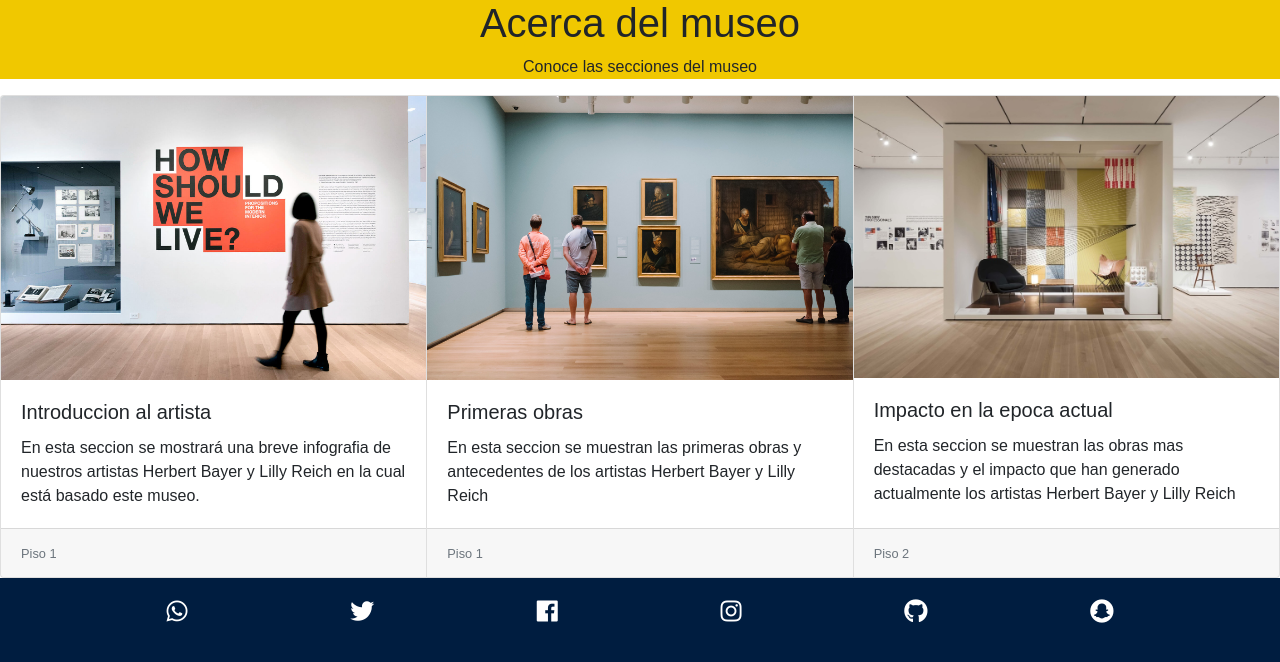
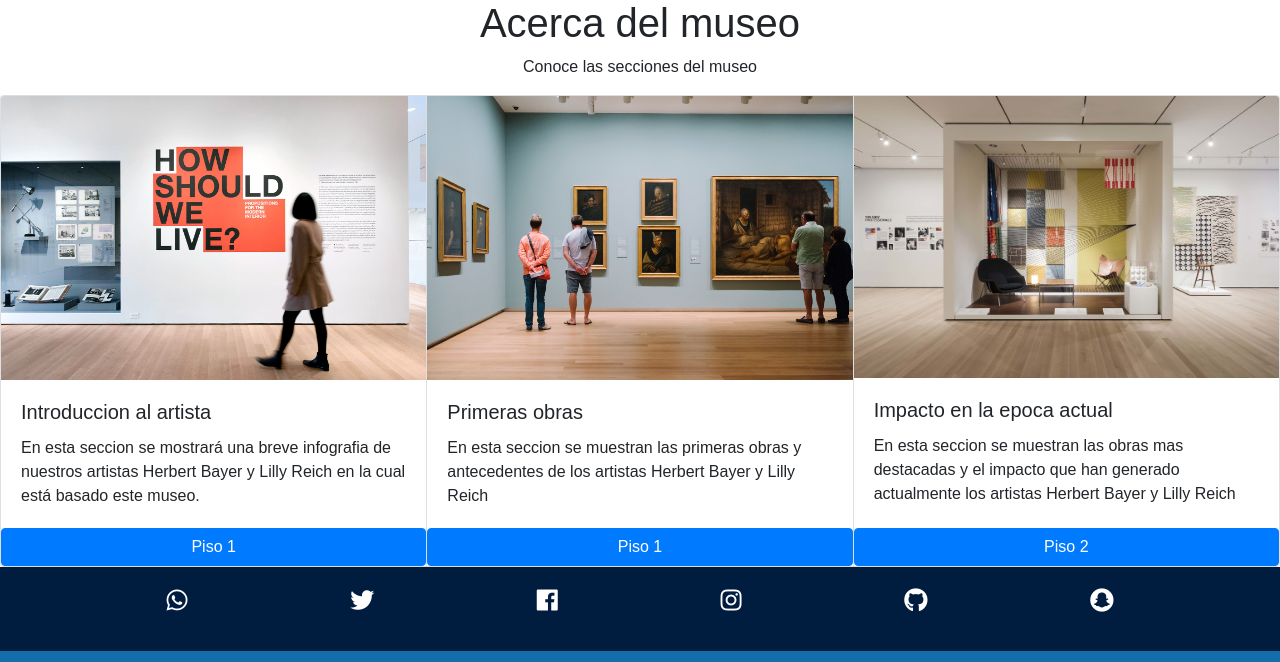
Before and after one commit to guillermogutz/BARCH, a PHP site: page / in a window 1280 px wide. Shown: the part 2402-3064 px from the top of the page. Run offline with PHP 8.4, Linux system fonts and the light colour scheme; a stand-in replaces the project's code that opens the database connection; some libraries are stand-ins or nearby versions; some web fonts are replaced.

Commit message:
sitio actualizado 03

```diff
--- a/proyecto barch/app/components/navbar.php
+++ b/proyecto barch/app/components/navbar.php
@@ -20,7 +20,7 @@
           <a class="nav-link" href="#">Museo</a>
         </li>
         <li class="nav-item p-2">
-          <a class="nav-link" href="#">Galería</a>
+          <a class="nav-link" href="#">Secciónes</a>
         </li>
 
         <li class="nav-item p-2">
--- a/proyecto barch/app/components/secciones.php
+++ b/proyecto barch/app/components/secciones.php
@@ -18,31 +18,114 @@
       <h5 class="card-title">Introduccion al artista</h5>
       <p class="card-text">En esta seccion se mostrará una breve infografia de nuestros artistas Herbert Bayer y Lilly Reich en la cual está basado este museo.</p>
     </div>
-    <div class="card-footer">
-      <small class="text-muted">Piso 1</small>
+    <!-- Button trigger modal -->
+<button type="button" class="btn btn-primary" data-toggle="modal" data-target="#exampleModalCenter">
+ Piso 1
+</button>
+
+<!-- Modal -->
+<div class="modal fade" id="exampleModalCenter" tabindex="-1" role="dialog" aria-labelledby="exampleModalCenterTitle" aria-hidden="true">
+  <div class="modal-dialog modal-dialog-centered" role="document">
+    <div class="modal-content">
+      <div class="modal-header">
+        <h5 class="modal-title" id="exampleModalLongTitle">Piso 1</h5>
+        <button type="button" class="close" data-dismiss="modal" aria-label="Close">
+          <span aria-hidden="true">&times;</span>
+        </button>
+      </div>
+      <div class="modal-body text-center">
+      <p>Justo en el comienzo del recorrido del museo se hara una pequeña introduccion al artista acompañadas de fotografias en sus tiempos de comienzo
+      y donde también se podra apreciar una escultura basada en los trabajos de Herbert Bayer.<p>
+       <img src= "img/her2.jpg">
+       <img src= "img/her3.jpg">
+       <img src= "img/lilly5.jpg">
+       <img src= "img/lilly6.jpg">
+      </div>
+      <div class="modal-footer">
+        <button type="button" class="btn btn-secondary" data-dismiss="modal">Close</button>
+
+      </div>
     </div>
   </div>
+</div>
+  </div>
+
+
   <div class="card">
     <img src="img/sec2.jpg" class="card-img-top" alt="...">
     <div class="card-body">
       <h5 class="card-title">Primeras obras</h5>
       <p class="card-text">En esta seccion se muestran las primeras obras y antecedentes de los artistas Herbert Bayer y Lilly Reich</p>
     </div>
-    <div class="card-footer">
-      <small class="text-muted">Piso 1</small>
+    <button type="button" class="btn btn-primary" data-toggle="modal" data-target="#exampleModal">
+  Piso 1
+</button>
+
+<!-- Modal -->
+<div class="modal fade" id="exampleModal" tabindex="-1" role="dialog" aria-labelledby="exampleModalLabel" aria-hidden="true">
+  <div class="modal-dialog" role="document">
+    <div class="modal-content">
+      <div class="modal-header">
+        <h5 class="modal-title" id="exampleModalLabel">Piso 1</h5>
+        <button type="button" class="close" data-dismiss="modal" aria-label="Close">
+          <span aria-hidden="true">&times;</span>
+        </button>
+      </div>
+      <div class="modal-body text-center">
+       En esta sección se mostrarán los inicios de los artistas Herbert Bayer y Lilly Reich con una exposicion fotográfica de los primeros cuadros de Herbert Bayer, asi como tambienlos diseños textiles
+       de Lilly Reich.
+       <img src="img/foto1.jpg">
+       <img src="img/ropa2.jpg">
+
+      </div>
+      <div class="modal-footer">
+        <button type="button" class="btn btn-secondary" data-dismiss="modal">Close</button>
+
+      </div>
     </div>
   </div>
+</div>
+  </div>
+
+
   <div class="card">
     <img src="img/sec3.jpg" class="card-img-top" alt="...">
     <div class="card-body">
       <h5 class="card-title">Impacto en la epoca actual</h5>
       <p class="card-text">En esta seccion se muestran las obras mas destacadas y el impacto que han generado actualmente los artistas Herbert Bayer y Lilly Reich</p>
     </div>
-    <div class="card-footer">
-      <small class="text-muted">Piso 2</small>
+  <!-- Button trigger modal -->
+<button type="button" class="btn btn-primary" data-toggle="modal" data-target="#exampleModalLong">
+ Piso 2
+</button>
+
+<!-- Modal -->
+<div class="modal fade" id="exampleModalLong" tabindex="-1" role="dialog" aria-labelledby="exampleModalLongTitle" aria-hidden="true">
+  <div class="modal-dialog" role="document">
+    <div class="modal-content">
+      <div class="modal-header">
+        <h5 class="modal-title" id="exampleModalLongTitle">Piso 2</h5>
+        <button type="button" class="close" data-dismiss="modal" aria-label="Close">
+          <span aria-hidden="true">&times;</span>
+        </button>
+      </div>
+      <div class="modal-body text-center">
+        <p> En esta sección se mostrarán las obras mas destacadas de los artistas Herbert Bayer y Lilly Reich y como sus trabajos impactaron a la sociedad hoy en dia.</p>
+     <img src="img/villa.jpg">
+     <img src="img/poster.jpg">
+      </div>
+      <div class="modal-footer">
+        <button type="button" class="btn btn-secondary" data-dismiss="modal">Close</button>
+
+      </div>
     </div>
   </div>
 </div>
+
+    </div>
+
+</div>
+
 
 
 
--- a/proyecto barch/css/style.css
+++ b/proyecto barch/css/style.css
@@ -83,13 +83,6 @@
 
   .herbert {
     background-color: var(--third-color);
-<<<<<<< HEAD
-=======
-  }
-
-  .lilly {
-    background-color: var(--first-color);
->>>>>>> 29905c24feb94794b01ac766be12764d2f1447b5
   }
 
   .lilly {
@@ -100,9 +93,6 @@
     background-color: var(--fourth-color);
   }
 
-  .texto{
-    background-color: var(--fourth-color);
-  }
 
 
 
```
Also changed, not shown: ejercicioprofe/img/gaten-matarazzo-rap-old-navy-vids-01.jpg (added), proyecto barch/img/bau.jpg (added), proyecto barch/img/foto1.jpg (added), proyecto barch/img/her2.jpg (added), proyecto barch/img/her3.jpg (added), proyecto barch/img/lilly4.jpg (added), proyecto barch/img/lilly5.jpg (added), proyecto barch/img/lilly6.jpg (added), proyecto barch/img/philip.jpg (added), proyecto barch/img/poster.jpg (added), proyecto barch/img/poster1.jpg (added), proyecto barch/img/ropa1.jpg (added), proyecto barch/img/ropa2.jpg (added), proyecto barch/img/villa.jpg (added).
